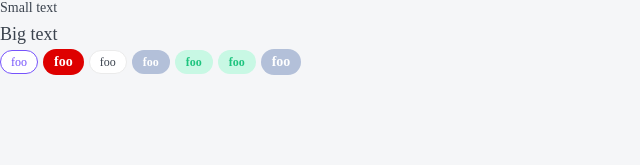
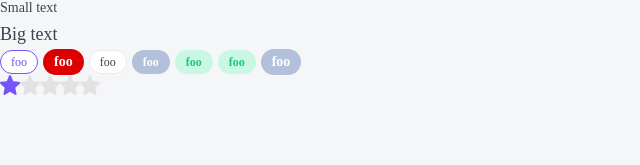
Before and after one commit to LikeKugi/react-next, a Next.js app in the folder ps-next/: page / in a window 1280 px wide. Shown: the part 131-296 px from the top of the page, without its empty margins (0-640 px from the left). Built offline with nearby package versions, Linux system fonts and the light colour scheme.

Commit message:
feat: add rating component

```diff
--- /dev/null
+++ b/ps-next/src/components/Rating/Rating.module.scss
@@ -0,0 +1,11 @@
+.Rating {
+  color: var(--color-gray-100);
+
+}
+
+.star {
+
+  &--filled {
+    color: var(--color-main);
+  }
+}
--- /dev/null
+++ b/ps-next/src/components/Rating/Rating.tsx
@@ -0,0 +1,40 @@
+import { FC, JSX } from 'react';
+import { IRatingProps } from '@/components/Rating/Rating.types';
+import styles from './Rating.module.scss';
+import { clsx } from 'clsx';
+
+const Rating: FC<IRatingProps> = ({ className, isEditable = false, setRating=() => null, rating, ...other }): JSX.Element => {
+  const onChangeRating = (e: React.MouseEvent<HTMLDivElement, MouseEvent>) => {
+
+    if (!isEditable || !(e.target instanceof Element)) return;
+
+    const targetElement = e.target.closest('[data-rating]')
+
+    if (targetElement instanceof SVGElement) {
+      if ('dataset' in targetElement) {
+        const newRating = Number(targetElement!.dataset.rating) || 0
+        setRating(newRating);
+      }
+    }
+  }
+
+  return (
+    <div className={clsx(className, styles.Rating)} {...other} onClick={onChangeRating}>
+      {Array.from({ length: 5 }, (_, idx) => (
+        <svg key={idx}
+             data-rating={idx + 1}
+             className={clsx(styles.star, rating > idx && styles['star--filled'])}
+             width="20.000000"
+             height="20.000000"
+             viewBox="0 0 20 20"
+             fill="none"
+             xmlns="http://www.w3.org/2000/svg">
+          <path id="Vector"
+                d="M19.9477 7.55688C19.816 7.13428 19.4568 6.83508 19.0335 6.7951L13.2601 6.24817L10.9784 0.673828C10.81 0.264343 10.4267 0 10 0C9.57336 0 9.18991 0.264343 9.02252 0.673828L6.74084 6.24817L0.966522 6.7951C0.543243 6.83588 0.184784 7.13507 0.0523376 7.55688C-0.0793457 7.97943 0.0422668 8.44299 0.362427 8.73596L4.72665 12.7292L3.43985 18.6434C3.3457 19.0782 3.50745 19.5279 3.85321 19.7887C4.03906 19.9296 4.25745 20 4.47656 20C4.66486 20 4.8533 19.9478 5.02161 19.8427L10 16.7365L14.9775 19.8427C15.3427 20.0704 15.8018 20.0495 16.1468 19.7887C16.4926 19.5279 16.6543 19.0782 16.5602 18.6434L15.2734 12.7292L19.6376 8.73596C19.9576 8.44299 20.0793 7.98041 19.9477 7.55688Z"
+                fill="currentColor"/>
+        </svg>
+      ))}
+    </div>
+  );
+};
+export default Rating;
--- a/ps-next/src/pages/HomePage/HomePage.tsx
+++ b/ps-next/src/pages/HomePage/HomePage.tsx
@@ -3,9 +3,17 @@ import Heading from '@/components/Heading/Heading';
 import Button from '@/components/Button/Button';
 import Paragraph from '@/components/Paragraph/Paragraph';
 import Tag from '@/components/Tag/Tag';
+import Rating from '@/components/Rating/Rating';
 
 const HomePage = (): JSX.Element => {
   const [direction, setDirection] = useState<'right' | 'down'>('right');
+
+  const [rating, setRating] = useState(1);
+
+  const onRatingChange = (value: number) => {
+    setRating(value);
+  }
+
   return (
     <>
       <Button variant="ghost">button</Button>
@@ -31,6 +39,8 @@ const HomePage = (): JSX.Element => {
       <Tag color="green" size="sm">foo</Tag>
       <Tag color="green" href="/" size="sm">foo</Tag>
       <Tag color="gray" href="/" size="md">foo</Tag>
+
+      <Rating rating={rating} setRating={onRatingChange} isEditable={true} />
     </>
   );
 };
```
Also changed, not shown: ps-next/src/components/Rating/Rating.types.ts (added, +7 -0 lines), ps-next/public/star.svg (added).
